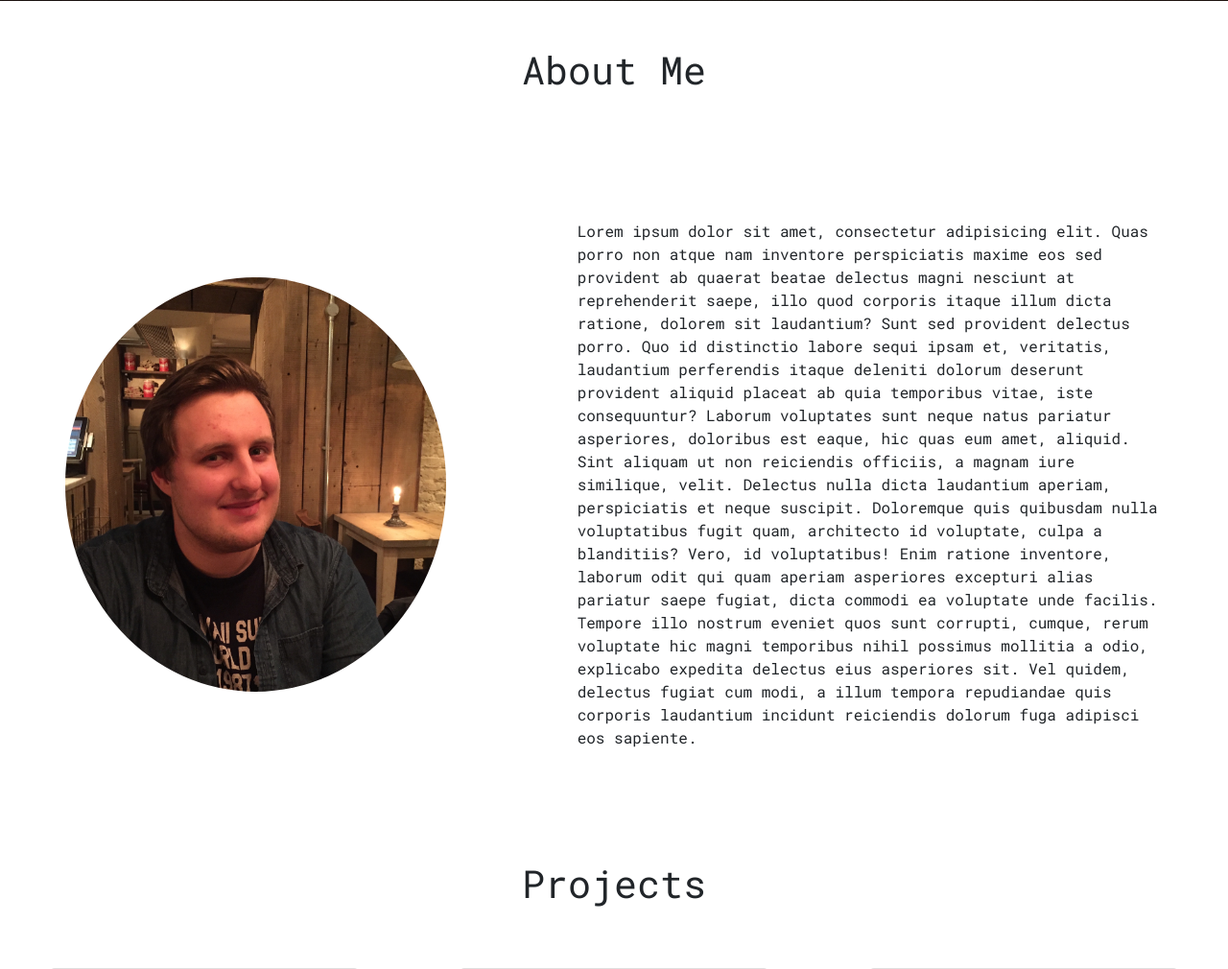
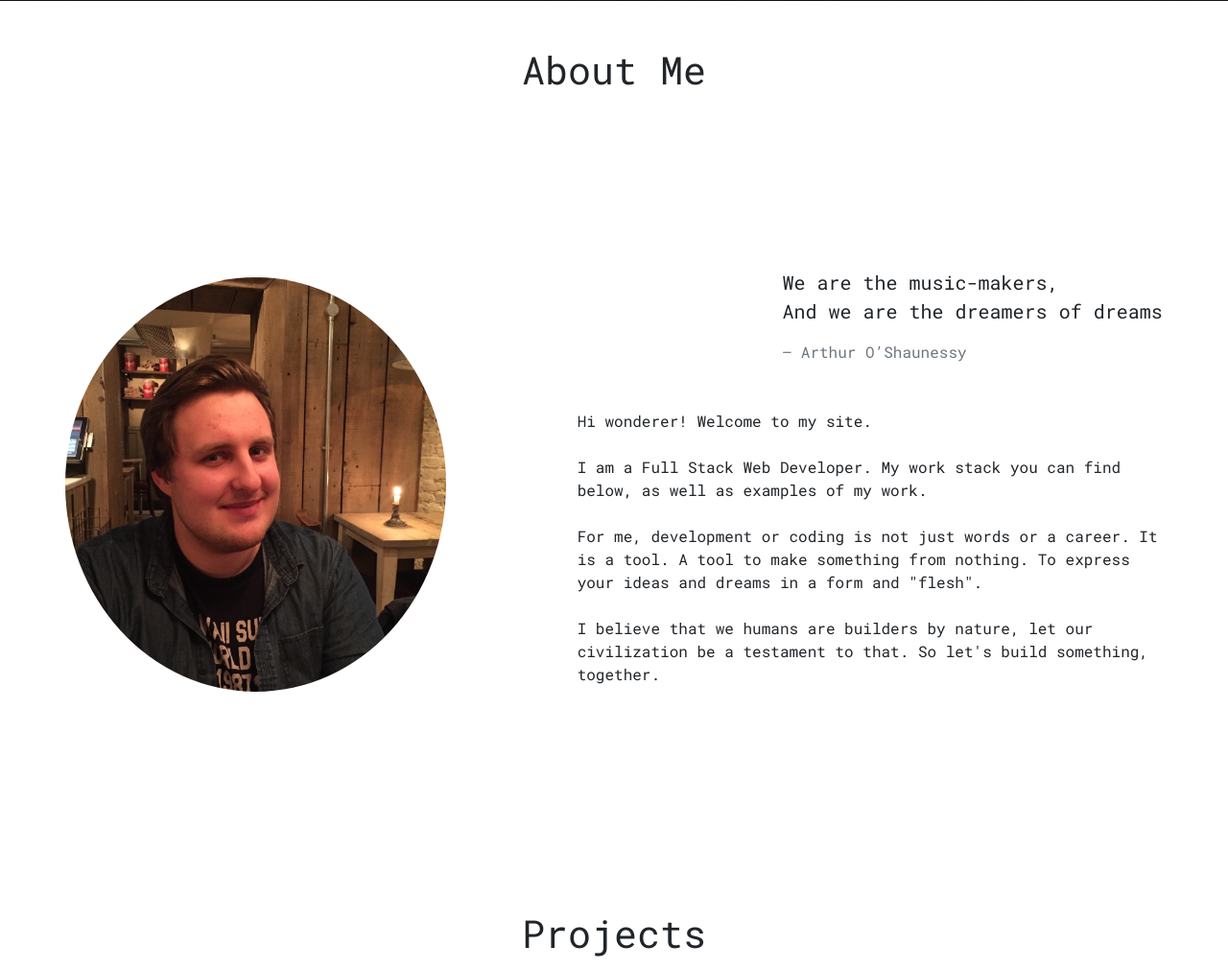
Before and after one commit to ypetyak/portfolio, a PHP site: page /index.html in a window 1280 px wide. Shown: the part 811-1821 px from the top of the page at 96% size. Run offline with PHP 8.4, Linux system fonts and the light colour scheme; some libraries are stand-ins or nearby versions.

Commit message:
added form

```diff
--- a/index.html
+++ b/index.html
@@ -49,10 +49,24 @@
             <h1 class="text-center mt-5"> About Me </h1>
             <div  id="aboutGrid" class="row justify-content-around align-items-center">
                 <div class="col-4">
-                    <img src="./public/photo.jpg" class="img-fluid rounded-circle mx-auto d-block" alt="profile photo">
+                    <img src="./public/me.jpg" class="img-fluid rounded-circle mx-auto d-block" alt="profile photo">
                 </div>
-                <div class="col-6">
-                  Lorem ipsum dolor sit amet, consectetur adipisicing elit. Quas porro non atque nam inventore perspiciatis maxime eos sed provident ab quaerat beatae delectus magni nesciunt at reprehenderit saepe, illo quod corporis itaque illum dicta ratione, dolorem sit laudantium? Sunt sed provident delectus porro. Quo id distinctio labore sequi ipsam et, veritatis, laudantium perferendis itaque deleniti dolorum deserunt provident aliquid placeat ab quia temporibus vitae, iste consequuntur? Laborum voluptates sunt neque natus pariatur asperiores, doloribus est eaque, hic quas eum amet, aliquid. Sint aliquam ut non reiciendis officiis, a magnam iure similique, velit. Delectus nulla dicta laudantium aperiam, perspiciatis et neque suscipit. Doloremque quis quibusdam nulla voluptatibus fugit quam, architecto id voluptate, culpa a blanditiis? Vero, id voluptatibus! Enim ratione inventore, laborum odit qui quam aperiam asperiores excepturi alias pariatur saepe fugiat, dicta commodi ea voluptate unde facilis. Tempore illo nostrum eveniet quos sunt corrupti, cumque, rerum voluptate hic magni temporibus nihil possimus mollitia a odio, explicabo expedita delectus eius asperiores sit. Vel quidem, delectus fugiat cum modi, a illum tempora repudiandae quis corporis laudantium incidunt reiciendis dolorum fuga adipisci eos sapiente.
+                <div class="col-6 d-flex flex-column">
+										<blockquote class="blockquote mb-0 align-self-end mb-5">
+												<p>We are the music-makers,<br>
+													And we are the dreamers of dreams</p>
+												<footer class="blockquote-footer">Arthur O’Shaunessy</footer>
+											</blockquote>
+											<p>
+													Hi wonderer! Welcome to my site. <br><br>
+
+													I am a Full Stack Web Developer. My work stack you can find below, as well as examples of my work. <br><br>
+
+													For me, development or coding is not just words or a career. It is a tool. A tool to make something from nothing. To express your ideas and dreams in a form and "flesh". <br><br>
+
+													I believe that we humans are builders by nature, let our civilization be a testament to that. So let's build something, together.
+											</p>
+
                 </div>
           </div>
         </div>
@@ -121,58 +135,58 @@
                 <div class="col-2 mt-4d-flex align-items-center justify-content-center">
                     <img id="node-logo" class="image-stack" src="./public/stack_icons/nodejs-logo.png" alt="node logo">
                 </div>
-                <div class="col-2 mt-4 d-flex align-items-center justify-content-center">
+                <div class="col-2 mt-4 mb-3 d-flex align-items-center justify-content-center">
                     <img id="js-logo" class="image-stack" src="./public/stack_icons/js-logo.png" alt="js logo">
                 </div>
-                <div class="col-2 mt-4 d-flex align-items-center justify-content-center">
+                <div class="col-2 mt-4 mb-3 d-flex align-items-center justify-content-center">
                     <img id="css-logo" class="image-stack" src="./public/stack_icons/css-logo.png" alt="css logo">
                 </div>
-                <div class="col-2 mt-4 d-flex align-items-center justify-content-center">
+                <div class="col-2 mt-4 mb-3 d-flex align-items-center justify-content-center">
                     <img id="html-logo" class="image-stack" src="./public/stack_icons/html-logo.png" alt="html logo">
                 </div>
-                <div class="col-2 mt-4 d-flex align-items-center justify-content-center">
+                <div class="col-2 mt-4 mb-3 d-flex align-items-center justify-content-center">
                     <img id="sass-logo" class="image-stack" src="./public/stack_icons/sass-logo.png" alt="sass logo">
                 </div>
-								<div class="col-2 mt-4 d-flex align-items-center justify-content-center">
+								<div class="col-2 mt-4 mb-3 d-flex align-items-center justify-content-center">
 									<img id="handlebars-logo" class="image-stack" src="./public/stack_icons/handlebars-logo.png" alt="handlebars logo">
 								</div>
-                <div class="col-2 mt-4 d-flex align-items-center justify-content-center">
+                <div class="col-2 mt-4 mb-3 d-flex align-items-center justify-content-center">
                     <img id="react-logo" class="image-stack" src="./public/stack_icons/react-logo.png" alt="react logo">
                 </div>
-                <div class="col-2 mt-4 d-flex align-items-center justify-content-center">
+                <div class="col-2 mt-4 mb-3 d-flex align-items-center justify-content-center">
                     <img id="vue-logo" class="image-stack" src="./public/stack_icons/vuelogo.png" alt="vue logo">
                 </div>
-                <div class="col-2 mt-4 d-flex align-items-center justify-content-center">
+                <div class="col-2 mt-4 mb-3 d-flex align-items-center justify-content-center">
                     <img id="jquery-logo" class="image-stack" src="./public/stack_icons/jquery-logo.png" alt="jquery logo">
                 </div>
-                <div class="col-2 mt-4 d-flex align-items-center justify-content-center">
+                <div class="col-2 mt-4 mb-3 d-flex align-items-center justify-content-center">
                     <img id="git-logo" class="image-stack" src="./public/stack_icons/git-logo.png" alt="git logo">
                 </div>
-                <div class="col-2 mt-4 d-flex align-items-center justify-content-center">
+                <div class="col-2 mt-4 mb-3 d-flex align-items-center justify-content-center">
                     <img id="bootsrap-logo" class="image-stack" src="./public/stack_icons/bootstrap-logo.png" alt="bootsrap logo">
                 </div>
-                <div class="col-2 mt-4 d-flex align-items-center justify-content-center">
+                <div class="col-2 mt-4 mb-3 d-flex align-items-center justify-content-center">
                     <img id="postgresql-logo" class="image-stack" src="./public/stack_icons/postgresql-logo.png" alt="postgresql logo">
                 </div>
-								<div class="col-2 mt-4 d-flex align-items-center justify-content-center">
+								<div class="col-2 mt-4 mb-3 d-flex align-items-center justify-content-center">
 														<img id="aws-logo" class="image-stack" src="./public/stack_icons/aws-logo-1.png" alt="aws logo">
 												</div>
-								<div class="col-2 mt-4 d-flex align-items-center justify-content-center">
+								<div class="col-2 mt-4 mb-3 d-flex align-items-center justify-content-center">
                     <img id="socket-logo" class="image-stack" src="./public/stack_icons/socket-logo.png" alt="socket logo">
                 </div>
-                <div class="col-2 mt-4 d-flex align-items-center justify-content-center">
+                <div class="col-2 mt-4 mb-3 d-flex align-items-center justify-content-center">
                     <img id="python-logo" class="image-stack" src="./public/stack_icons/python-logo.png" alt="python logo">
 								</div>
-								<div class="col-2 mt-4 d-flex align-items-center justify-content-center">
+								<div class="col-2 mt-4 mb-3 d-flex align-items-center justify-content-center">
 									<img id="sql-logo" class="image-stack" src="./public/stack_icons/sql-logo.png" alt="sql logo">
 								</div>
-								<div class="col-2 mt-4 d-flex align-items-center justify-content-center">
+								<div class="col-2 mt-4 mb-3 d-flex align-items-center justify-content-center">
 									<img id="firebase-logo" class="image-stack" src="./public/stack_icons/firebase-logo.png" alt="firebase logo">
 								</div>
-								<div class="col-2 mt-4 d-flex align-items-center justify-content-center">
+								<div class="col-2 mt-4 mb-3 d-flex align-items-center justify-content-center">
 									<img id="reactnative-logo" class="image-stack" src="./public/stack_icons/reactnative-logo.png" alt="react native logo">
 								</div>
-								<div class="col-2 mt-4 d-flex align-items-center justify-content-center">
+								<div class="col-2 mt-4 mb-3 d-flex align-items-center justify-content-center">
 									<img id="mongodb-logo" class="image-stack" src="./public/stack_icons/mongodb-logo.png" alt="mongoDB logo">
 								</div>
 
@@ -186,10 +200,10 @@
             <div class="row justify-content-center align-items-center">
                 <div class="col-4 d-flex justify-content-center align-items-center flex-column">
                     <div class="mb-4">
-                        <a href="https://github.com/ypetyak"><i class="fab fa-github fa-5x"></i></a>
+                        <a href="https://github.com/ypetyak" class="text-secondary"><i class="fab fa-github fa-5x"></i></a>
                     </div>
                     <div class="mt-4">
-                        <a href="https://www.linkedin.com/in/ypetyak"><i class="fab fa-linkedin fa-5x"></i></a>
+                        <a href="https://www.linkedin.com/in/ypetyak" class="text-secondary"><i class="fab fa-linkedin fa-5x"></i></a>
                     </div>
 								</div>
 
@@ -207,12 +221,14 @@
                         <label for="text">Enter text</label>
                         <textarea type="textarea" name="text" class="form-control" id="text" rows="3"></textarea>
                       </div>
-                      <button type="submit" value="Send" class="btn btn-block btn-primary mb-2">Send</button>
+                      <button type="submit" value="Send" class="btn btn-block btn-secondary mb-2">Send</button>
                     </form>
                 </div>
-        </div>
-	</div>
-
+				</div>
+			</div>
+			<div class="container-fluid d-flex align-items-center justify-content-center mb-5">
+					<a href="#landing-page" id="button-bottom" class="btn btn-info btn-lg">Back <i class="fas fa-arrow-up"></i></a>
+			</div>
         <!--  Modals for Projects-->
 
         <!--  Petition Project -->
@@ -595,9 +611,10 @@
 
 
         <!-- Scripts  -->
-
-        <script src="https://code.jquery.com/jquery-3.3.1.slim.min.js" integrity="sha384-q8i/X+965DzO0rT7abK41JStQIAqVgRVzpbzo5smXKp4YfRvH+8abtTE1Pi6jizo" crossorigin="anonymous"></script>
+				<script src="https://code.jquery.com/jquery-3.3.1.slim.min.js" integrity="sha384-q8i/X+965DzO0rT7abK41JStQIAqVgRVzpbzo5smXKp4YfRvH+8abtTE1Pi6jizo" crossorigin="anonymous"></script>
+				<script src="https://code.jquery.com/jquery-3.1.0.js"></script>
         <script src="https://cdnjs.cloudflare.com/ajax/libs/popper.js/1.14.7/umd/popper.min.js" integrity="sha384-UO2eT0CpHqdSJQ6hJty5KVphtPhzWj9WO1clHTMGa3JDZwrnQq4sF86dIHNDz0W1" crossorigin="anonymous"></script>
-        <script src="https://stackpath.bootstrapcdn.com/bootstrap/4.3.1/js/bootstrap.min.js" integrity="sha384-JjSmVgyd0p3pXB1rRibZUAYoIIy6OrQ6VrjIEaFf/nJGzIxFDsf4x0xIM+B07jRM" crossorigin="anonymous"></script>
+				<script src="https://stackpath.bootstrapcdn.com/bootstrap/4.3.1/js/bootstrap.min.js" integrity="sha384-JjSmVgyd0p3pXB1rRibZUAYoIIy6OrQ6VrjIEaFf/nJGzIxFDsf4x0xIM+B07jRM" crossorigin="anonymous"></script>
+				<script src="./main.js"></script>
     </body>
 </html>
--- a/main.js
+++ b/main.js
@@ -0,0 +1,17 @@
+
+function goToByScroll(id){
+    $('html,body').animate({
+        scrollTop: $(id).offset().top},
+    'slow');
+}
+
+$("a").click(function(e) {
+    // console.log("scroll", this, $(this).attr("href"));
+    if ($(this).attr("href")[0] == "h") {
+        return;
+    }
+
+    e.preventDefault();
+
+    goToByScroll($(this).attr("href"));
+});
--- a/stylesheet.css
+++ b/stylesheet.css
@@ -96,6 +96,7 @@
 #about {
     height:100vh;
     background-color: #FFF;
+    margin-bottom: 100px;
 }
 
 #aboutGrid {
@@ -113,6 +114,7 @@
 #stack {
     background-color: #fff;
     width: 1000px;
+    margin-bottom: 100px;
 }
 
 .image-stack {
@@ -284,7 +286,7 @@
 /*  Contact */
 
 #contact {
-    height:100vh;
+    height:600px;
     background-color: #fff;
 }
 
@@ -337,3 +339,8 @@
 #button-coworking:hover {
 	opacity: 0.8;
 }
+
+
+#button-bottom {
+    width: 300px;
+}
```
Also changed, not shown: public/me.jpg (renamed from public/photo.JPG).
